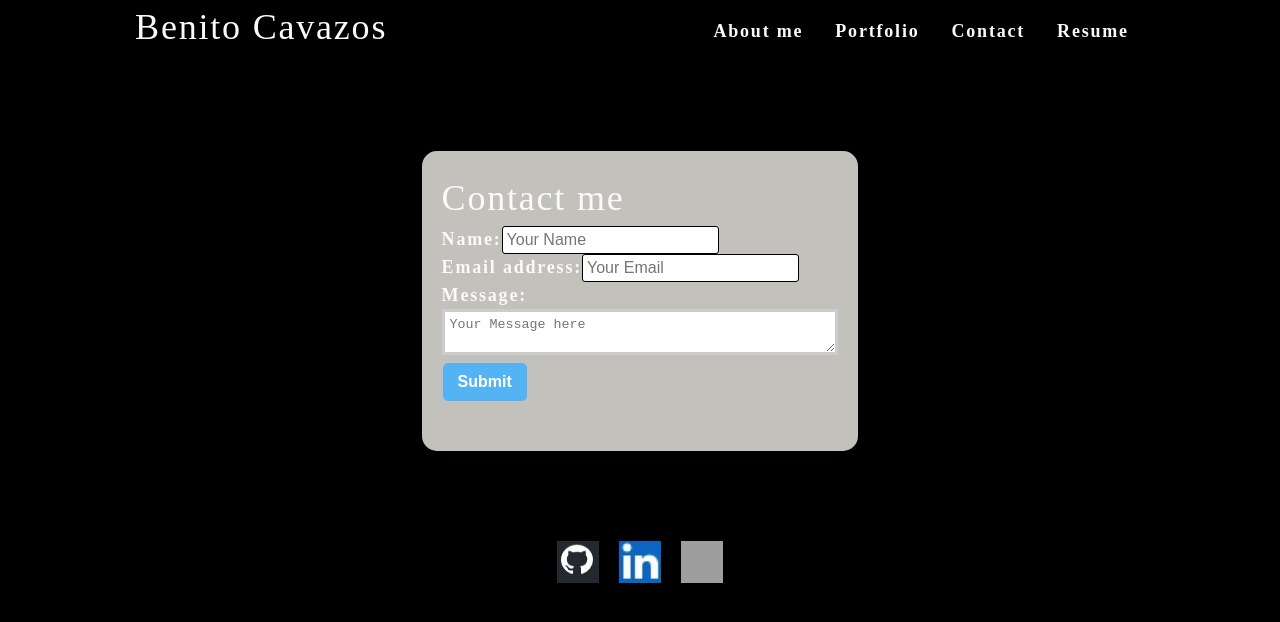
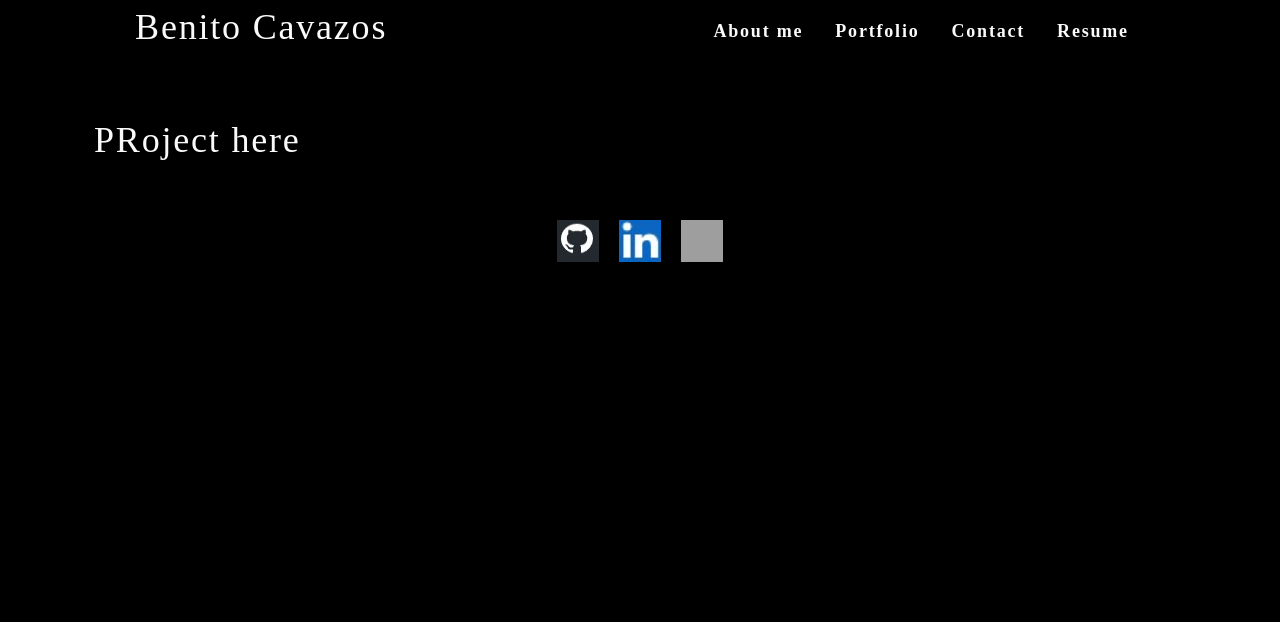
Before and after one commit to Benitocr/react-portfolio, a React (Create React App) app: page / in a window 1280 px wide. Shown: the top 622 px of the page. Built offline with nearby package versions, Linux system fonts and the light colour scheme; grey boxes are pictures that could not be loaded.

Commit message:
displaying the component that the user selected

```diff
--- a/src/App.js
+++ b/src/App.js
@@ -7,9 +7,9 @@ import About from './components/About'
 import { useState } from 'react';
 
 function App() {
-  const [contactSelected, setContactSelected] = useState(true);
+  const [contactSelected, setContactSelected] = useState(false);
   const [aboutSelected, setAboutSelected] = useState(false);
-  const [projectSelected, setProjecSelected] =  useState(false);
+  const [projectSelected, setProjectSelected] =  useState(true);
   console.log("valor de ProjectSelected ",projectSelected);
   console.log("valor de aboutSelected ", aboutSelected);
   console.log("Valor de contactSelected ", contactSelected);
@@ -22,7 +22,7 @@ function App() {
       aboutSelected={aboutSelected}
       setAboutSelected={setAboutSelected}
       projectSelected={projectSelected}
-      setProjecSelected= {setProjecSelected}
+      setProjectSelected= {setProjectSelected}
 
       >
 
--- a/src/components/Nav/index.js
+++ b/src/components/Nav/index.js
@@ -1,4 +1,4 @@
-import React,{useState} from 'react';
+import React from 'react';
 
 function Nav(props) {
     const {
@@ -9,24 +9,29 @@ function Nav(props) {
         setProjectSelected,
         projectSelected
     } = props;
-
+    const AboutMe = ()=>{
+        setAboutSelected(true);
+        setContactSelected(false);
+        setProjectSelected(false);
+    };
+    const ContactMe = ()=>{
+        setAboutSelected(false);
+        setContactSelected(true);
+        setProjectSelected(false);
+    };
   return (
       <nav className="flex-row navlist">
             <h1 >Benito Cavazos</h1>
             <ul className="flex-row " >
 
                 <li className="mx-2 ">
-                  <span onClick={() => {
-                      setAboutSelected(current => !current);
-
-
-                }}>About me</span>
+                  <span onClick={() => AboutMe()}>About me</span>
                 </li>
                 <li className="mx-2">
                     <span>Portfolio</span>
                 </li>
                 <li className="mx-2">
-                    <span>Contact</span>
+                    <span onClick={() => ContactMe()}>Contact</span>
                 </li>
                 <li className="mx-2">
                     <span>Resume</span>
```
